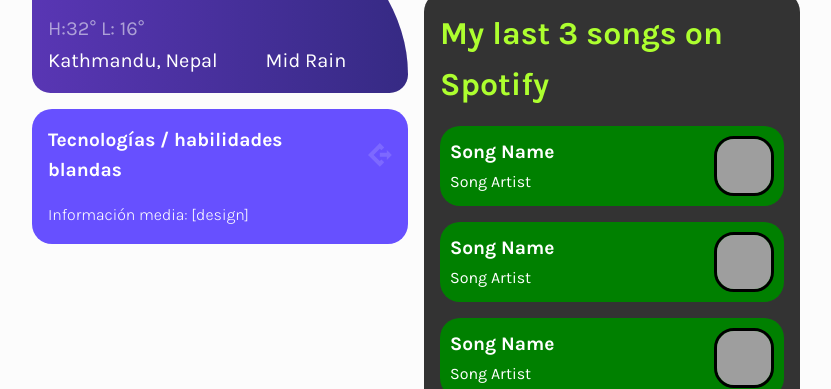
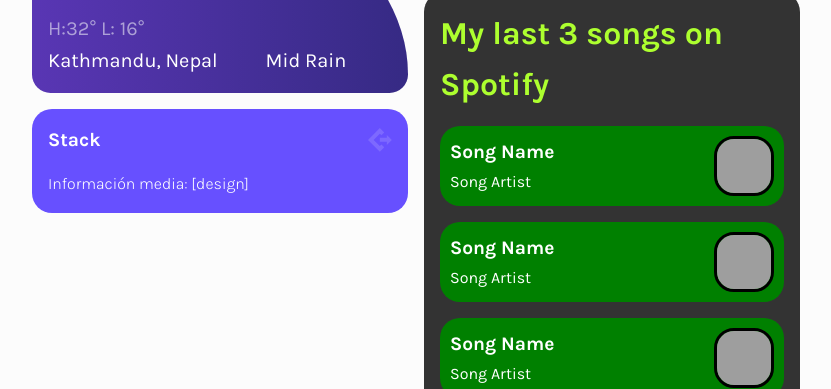
Before and after one commit to Alphinito/Current-CV, an Astro site: page / in a window 1280 px wide. Shown: the part 711-1100 px from the top of the page, without its empty margins (224-1055 px from the left). Built offline with nearby package versions, Linux system fonts and the light colour scheme; Astro itself is replaced by a stand-in of ours; grey boxes are pictures that could not be loaded.

Commit message:
Rename tecnologies card

```diff
--- a/src/pages/index.astro
+++ b/src/pages/index.astro
@@ -27,7 +27,7 @@
 				<TimeCard/>
 				<Card
 					href=""
-					title="Tecnologías / habilidades blandas"
+					title="Stack"
 					body="Información media: [design]"
 
 				/>
```
